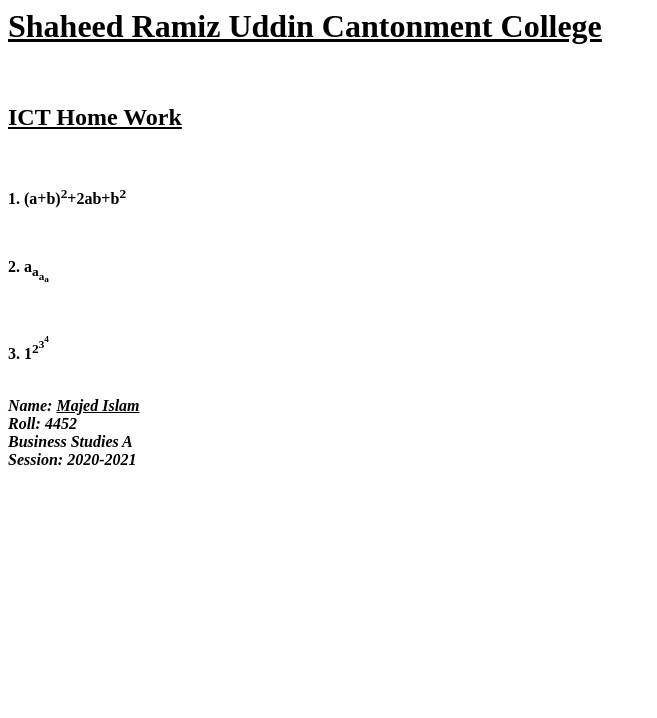
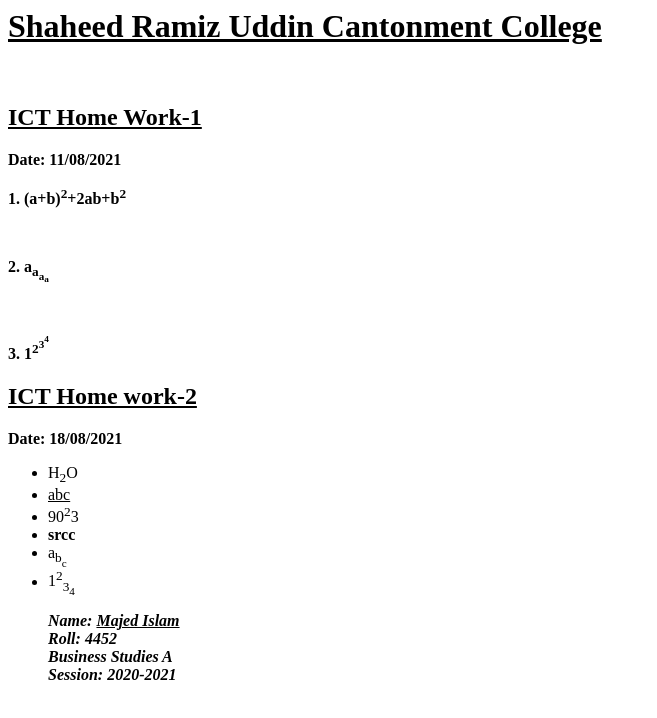
Before and after one commit to Majed-Islam/srcc-ICT.com, a plain HTML site: page index.html in a window 1280 px wide. Shown: the whole page, without its empty margins (0-657 px from the left). Drawn offline with Linux system fonts and the light colour scheme.

Commit message:
Add files via upload

```diff
--- a/index.html
+++ b/index.html
@@ -1,12 +1,16 @@
 <html>
 <head><title>MY First WP</title></head>
-<body><h1><u>Shaheed Ramiz Uddin Cantonment College</u></h1><br><h2><u>ICT Home Work</u></h2> <br>
+<body><h1><u>Shaheed Ramiz Uddin Cantonment College</u></h1><br><h2><u>ICT Home Work-1</u></h2> <b>Date: 11/08/2021</b><br>
 <p><b>1. (a+b)<sup>2</sup>+2ab+b<sup>2</sup></p><br>
 <p>2. a<sub>a</sub><sub><sub>a</sub></sub><sub><sub><sub>a</sub></sub></sub></p><br>
-<p>3. 1<sup>2</sup><sup><sup>3</sup></sup><sup><sup><sup>4</sup></sup></sup></b></p><br>
-<b><i>Name: <u>Majed Islam</u><br>
+<p>3. 1<sup>2</sup><sup><sup>3</sup></sup><sup><sup><sup>4</sup></sup></sup></b></p>
+<h2><u>ICT Home work-2</u></h2>
+<b>Date: 18/08/2021</b><br>
+<ul><li>H<sub>2</sub>O</li><li><u>abc</u></li><li>90<sup>2</sup>3
+</li><li><b>srcc</b></li><li>a<sub>b</sub><sub><sub>c</sub></sub></li><li>1<sup>2</sup><sub>3</sub><sub><sub>4</sub></sub><br>
+<p><b><i>Name: <u>Majed Islam</u><br>
 Roll: 4452<br>
 Business Studies A <br>
-Session: 2020-2021</i></b>
+Session: 2020-2021</i></b></p>
 </body>
 </html>
```
